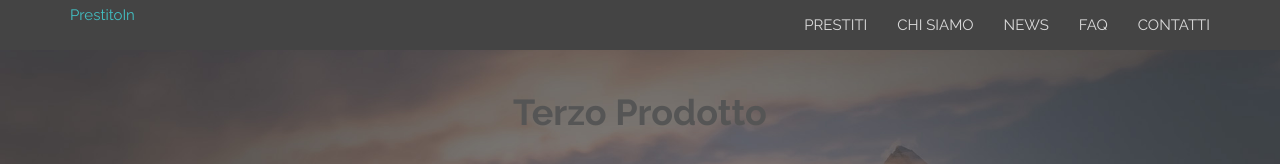
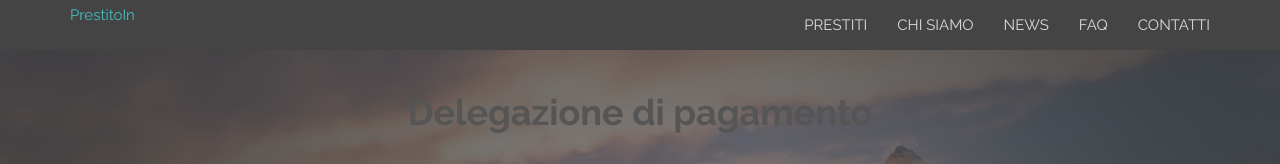
Before and after one commit to GiorgioPingendo/toreleasing, an Eleventy site: page posts/terzo-prodotto.md in a window 1280 px wide. Shown: the top 164 px of the page. Built offline with nearby package versions, Linux system fonts and the light colour scheme; Eleventy itself is replaced by a stand-in of ours; files that its build step writes are made by us from their sources; files whose address does not match are found by name.

Commit message:
Update Post “terzo-prodotto”

```diff
--- a/posts/terzo-prodotto.md
+++ b/posts/terzo-prodotto.md
@@ -1,5 +1,5 @@
 ---
-title: Terzo Prodotto
+title: Delegazione di pagamento
 sub_title: Terzo Prodotto
 seo_title: Terzo Prodotto
 seo_decription: Terzo Prodotto
```
